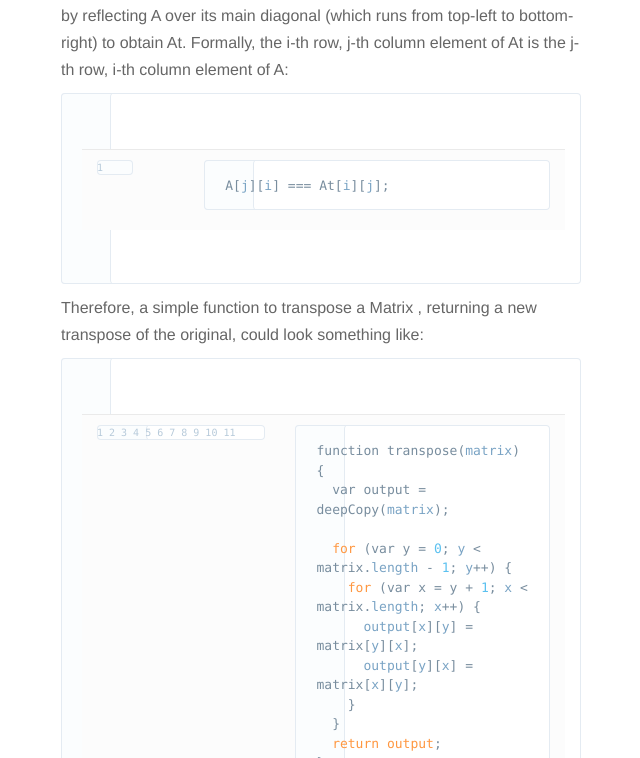
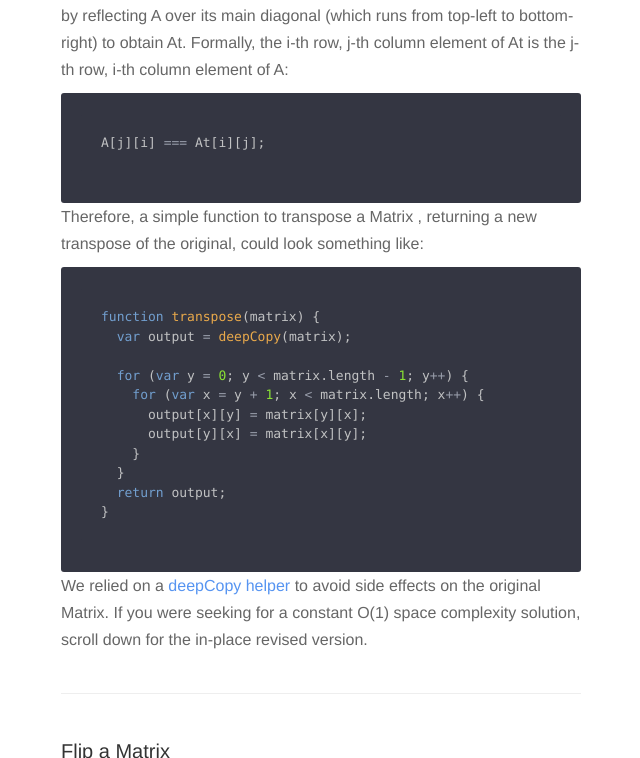
Before and after one commit to khoerodin/khoerodin.github.io, a Jekyll site: the page built from _posts/2015-12-23-functional-and-in-place-matrix-rotation.md, in a window 1280 px wide, cut to the strip 946-1704 px from the top of the page. Shown: the whole strip, without its empty margins (319-959 px from the left). Built offline with Jekyll 4.4.1, drawn with Linux system fonts in a browser that asks for light colours; nearby versions of some CDN libraries; some of the changed text lies outside the part shown.

Commit message:
initial commit

````diff
--- a/Gemfile
+++ b/Gemfile
@@ -1,4 +1,3 @@
 source 'https://rubygems.org'
 gem 'github-pages'
 gem 'jekyll-seo-tag'
-gem 'pygments.rb'
--- a/_config.yml
+++ b/_config.yml
@@ -4,7 +4,13 @@ meta_description    : "Khoerodin's blog"
 
 
 markdown            : kramdown
-highlighter         : pygments
+highlighter         : rouge
+
+kramdown:
+  # use Github Flavored Markdown
+  input: GFM
+  # do not replace newlines by <br>s
+  hard_wrap: false
 
 paginate            : 5
 paginate_path       : /page/:num
@@ -37,4 +43,3 @@ gems:
   - jemoji
   - jekyll-paginate
   - jekyll-seo-tag
-  - pygments.rb
--- a/_layouts/default.html
+++ b/_layouts/default.html
@@ -9,7 +9,6 @@
   <link rel="shortcut icon" href="/assets/images/favicon.png">
   <link rel="stylesheet" href="/assets/css/style.css">
   <link rel="alternate" type="application/rss+xml" title="Nick Balestra" href="/feed.xml">
-  <link rel="stylesheet" href="/assets/css/highlight.css">
 
   <script src="//ajax.googleapis.com/ajax/libs/jquery/2.1.1/jquery.min.js"></script>
   <script src="/assets/js/jquery.fitvids.js"></script>
--- a/_posts/2015-12-23-functional-and-in-place-matrix-rotation.md
+++ b/_posts/2015-12-23-functional-and-in-place-matrix-rotation.md
@@ -19,13 +19,13 @@ In this post I'll walk through rotating a bi-dimension matrix, in a functional w
 
 In linear algebra, the [transpose](https://en.wikipedia.org/wiki/Transpose) of a matrix A is another matrix At created by reflecting A over its main diagonal (which runs from top-left to bottom-right) to obtain At. Formally, the i-th row, j-th column element of At is the j-th row, i-th column element of A:
 
-{% highlight javascript linenos %}
+```js
 A[j][i] === At[i][j];
-{% endhighlight %}
+```
 
 Therefore, a simple function to transpose a Matrix , returning a new transpose of the original, could look something like:
 
-{% highlight javascript linenos %}
+```js
 function transpose(matrix) {
   var output = deepCopy(matrix);
 
@@ -37,7 +37,7 @@ function transpose(matrix) {
   }
   return output;
 }
-{% endhighlight %}
+```
 
 We relied on a [deepCopy helper](http://nick.balestra.ch/2015/deep-copying-and-empty-arrays/) to avoid side effects on the original Matrix. If you were seeking for a constant O(1) space complexity solution, scroll down for the in-place revised version.
 
@@ -51,20 +51,20 @@ We relied on a [deepCopy helper](http://nick.balestra.ch/2015/deep-copying-and-e
 
 The horizontal flip of a matrix A is another matrix Afh created by reflecting A over its horizontal line of symmetry (which runs from mid-left to mid-right) to obtain Afh.
 
-{% highlight javascript linenos %}
+```js
 A[j][i] === Afh[j][A.length - 1 - i];
-{% endhighlight %}
+```
 
 
 While the vertical flip of a matrix A is another matrix Afv created by reflecting A over its vertical line of symmetry (which runs from mid-top to mid-bottom) to obtain Afv.
 
-{% highlight javascript linenos %}
+```js
 A[j][i] === Afv[A.length - 1 - j][i];
-{% endhighlight %}
+```
 
 Same idea, slightly different code:
 
-{% highlight javascript linenos %}
+```js
 function flipVertical(matrix) {
   var output = deepCopy(matrix);
 
@@ -76,9 +76,9 @@ function flipVertical(matrix) {
   }
   return output;
 }
-{% endhighlight %}
+```
 
-{% highlight javascript linenos %}
+```js
 function flipHorizontal(matrix) {
   var output = deepCopy(matrix);
 
@@ -90,8 +90,7 @@ function flipHorizontal(matrix) {
   }
   return output;
 }
-{% endhighlight %}
-
+```
 ***
 
 ### Rotating
@@ -104,7 +103,7 @@ At this point rotating the Matrix, is just a matter of function composition:
 
 <br>We could then put it all together and have a pretty sweet Matrix rotating function:
 
-{% highlight javascript linenos %}
+```js
 function rotateMatrix(matrix, deg) {
   deg = deg || 90;
 
@@ -121,7 +120,7 @@ function rotateMatrix(matrix, deg) {
       return flipHorizontal(transpose(matrix));
   }
 }
-{% endhighlight %}
+```
 
 ***
 
@@ -129,7 +128,7 @@ function rotateMatrix(matrix, deg) {
 
 You are tight in memory and desperately need that O(1) space implementation? Here we go, it will be just a matter of slightly tweaking our transpose and flip functions so that they operate in-place:
 
-{% highlight javascript linenos %}
+```js
 function transposeInPlace(matrix) {
   for (var y = 0; y < matrix.length - 1; y++) {
     for (var x = y + 1; x < matrix.length; x++) {
@@ -179,4 +178,4 @@ function rotateMatrixInPlace(matrix, deg) {
       return flipHorizontalInPlace(transposeInPlace(matrix));
   }
 }
-{% endhighlight %}
+```
--- a/assets/css/highlight.css
+++ b/assets/css/highlight.css
@@ -1,135 +1,37 @@
+/*
+  Darkly Pygments Theme
+  (c) 2014 Sourcey
+  http://sourcey.com
+*/
 
-
-/* -------------------------------------*/
-/* Syntax Coloring */
-/* -------------------------------------*/
-.highlight pre {
-  font-size: 13px;
-  word-wrap: break-word;
-  -webkit-font-smoothing: subpixel-antialiased;
-  -moz-osx-font-smoothing: auto;
-  padding: 16px;
-  padding-left: 21px;
-  padding-bottom: 14px;
-  display: block;
-  color: #788D9E;
-  background: #fff;
-  border: none;
-  box-shadow: inset 0 0 0 1px #E4EBF2, inset 49px 0 0 #FBFDFE, inset 50px 0 0 #E4EBF2;
-  border-radius: 4px;
-  overflow: hidden;
-  font-family: 'Menlo', 'Monaco', Courier, monospace;
-
+.highlight {
+  white-space: pre;
+  overflow: auto;
+  word-wrap: normal; /* horizontal scrolling */
+  -moz-border-radius: 3px;
+  -webkit-border-radius: 3px;
+  border-radius: 3px;
+  padding: 20px;
+  background: #343642;
+  color: #C1C2C3;
 }
-
-.post .highlight pre ol li {
-  font-size: 13px;
-  list-style: none;
-  line-height: 1.6; }
-
-.post .highlight pre ol li + li {
-  margin-top: 0; }
-
-/* Inline code*/
-.inline {
-  font-size: 14px;
-  color: #333;
-  font-family: 'Menlo', 'Monaco', Courier, monospace;
-  border-bottom: 1px dotted #ddd;
-  padding-bottom: 2px; }
-
-.o,
-.nf,
-.highlight pre ol li {
-  color: #788D9E;
-  /* Default */ }
-
-.k,
-.kc,
-.k + .nx {
-  color: #FF9740;
-  /* Orange */
-  /* k + nx = followed by "New" */ }
-
-.c,
-.cm,
-.cp,
-.c1,
-.cs {
-  color: #A4BDD1; }
-
-/* Comment */
-.mi, .mf {
-  color: #5BC1F0; }
-
-/* Blue */
-.s {
-  color: #8DDE19;
-  /* Original Green */
-  color: #6ED300;
-  /* Darker Green */ }
-
-/*# String escaping in Framer
-"myString,..." */
-.s + .si,
-.si + .nx,
-.si + .s,
-.nx + .si {
-  color: #6ED300; }
-
-/* Lighter, following dots like ".states.add etc" */
-.p + .nx {
-  color: #79A3C4; }
-
-/* Custom LineNumbers */
-.highlight pre ol {
-  counter-reset: linenumbers;
-  margin-left: 50px; }
-
-.highlight pre ol li {
-  line-height: 1.6;
-  text-align: left; }
-
-/* Line-height bug in FF */
-.is-firefox .highlight pre ol li {
-  line-height: 1.55; }
-
-.highlight pre ol li:before {
-  content: counter(linenumbers);
-  counter-increment: linenumbers;
-  float: left;
-  margin-left: -50px;
-  font-size: 10px;
-  color: #B7CADA;
-  position: relative;
-  top: 3px;
-  -webkit-user-select: none;
-  -moz-user-select: none;
-  -ms-user-select: none;
-  text-align: right;
-  width: 12px;
-  left: -4px;
-  white-space: nowrap; }
-
-  .highlight .lineno {
-    color: #B7CADA;
-    font-size: 10px;
-    display:inline-block;
-    padding: 0 30px 0 0px;
-    /*border-right:1px solid #ccc;*/
-    position: relative;
-
-    -webkit-user-select: none;
-    -moz-user-select: none;
-    -ms-user-select: none;
-    text-align: right;
-
-    white-space: nowrap;
-  }
-
-  .highlight pre code {
-    display: block;
-    white-space: pre;
-    overflow-x: auto;
-    word-wrap: normal;
-  }
+.highlight .hll { background-color: #ffc; }
+.highlight .gd { color: #2e3436; background-color: #0e1416; }
+.highlight .gr { color: #eeeeec; background-color: #c00; }
+.highlight .gi { color: #babdb6; background-color: #1f2b2d; }
+.highlight .go { color: #2c3032; background-color: #2c3032; }
+.highlight .kt { color: #e3e7df; }
+.highlight .ni { color: #888a85; }
+.highlight .c,.highlight .cm,.highlight .c1,.highlight .cs { color: #8D9684; }
+.highlight .err,.highlight .g,.highlight .l,.highlight .n,.highlight .x,.highlight .p,.highlight .ge,
+.highlight .gp,.highlight .gs,.highlight .gt,.highlight .ld,.highlight .s,.highlight .nc,.highlight .nd,
+.highlight .ne,.highlight .nl,.highlight .nn,.highlight .nx,.highlight .py,.highlight .ow,.highlight .w,.highlight .sb,
+.highlight .sc,.highlight .sd,.highlight .s2,.highlight .se,.highlight .sh,.highlight .si,.highlight .sx,.highlight .sr,
+.highlight .s1,.highlight .ss,.highlight .bp { color: #C1C2C3; }
+.highlight .k,.highlight .kc,.highlight .kd,.highlight .kn,.highlight .kp,.highlight .kr,
+.highlight .nt { color: #729fcf; }
+.highlight .cp,.highlight .gh,.highlight .gu,.highlight .na,.highlight .nf { color: #E9A94B ; }
+.highlight .m,.highlight .nb,.highlight .no,.highlight .mf,.highlight .mh,.highlight .mi,.highlight .mo,
+.highlight .il { color: #8ae234; }
+.highlight .o { color: #989DAA; }
+.highlight .nv,.highlight .vc,.highlight .vg,.highlight .vi { color: #fff; }
--- a/assets/css/style.css
+++ b/assets/css/style.css
@@ -1,3 +1,5 @@
+@import url(highlight.css);
+
 /* Reset */
 html,body,div,span,applet,object,iframe,h1,h2,h3,h4,h5,h6,p,blockquote,pre,a,abbr,acronym,address,big,cite,code,del,dfn,em,img,ins,kbd,q,s,samp,small,strike,strong,sub,sup,tt,var,b,u,i,center,dl,dt,dd,ol,ul,li,fieldset,form,label,legend,table,caption,tbody,tfoot,thead,tr,th,td,article,aside,canvas,details,embed,figure,figcaption,footer,header,hgroup,menu,nav,output,ruby,section,summary,time,mark,audio,video{border:0;font-size:100%;font:inherit;vertical-align:baseline;margin:0;padding:0}article,aside,details,figcaption,figure,footer,header,hgroup,menu,nav,section{display:block}body{line-height:1}blockquote,q{quotes:none}blockquote:before,blockquote:after,q:before,q:after{content:none}table{border-collapse:collapse;border-spacing:0}
 *, *:before, *:after { -moz-box-sizing: border-box; -webkit-box-sizing: border-box; box-sizing: border-box; }
````
